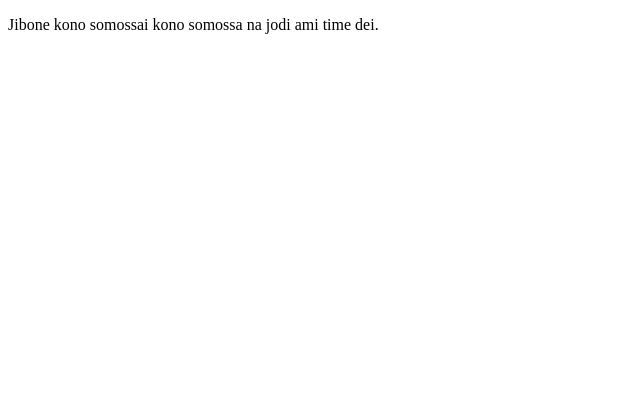
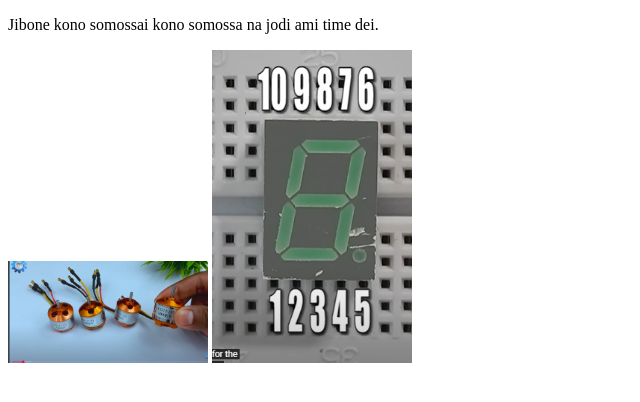
Before and after one commit to nakib233/problem-will-never-last-forever, a plain HTML site: page Index.html in a window 1280 px wide. Shown: the whole page, without its empty margins (0-640 px from the left). Drawn offline with Linux system fonts and the light colour scheme.

Commit message:
added images

```diff
--- a/Index.html
+++ b/Index.html
@@ -7,5 +7,7 @@
 </head>
 <body>
     <p>Jibone kono somossai kono somossa na jodi ami time dei.</p>
+    <img src="images/motor.png" width = 200px alt="motor">
+    <img src="images/segment.png" width = 200px alt="segmemt display">
 </body>
 </html>
```
Also changed, not shown: images/Screenshot 2025-06-02 153952.png (added), images/Screenshot 2025-06-02 154028.png (added), images/motor.png (added), images/segment.png (added).
